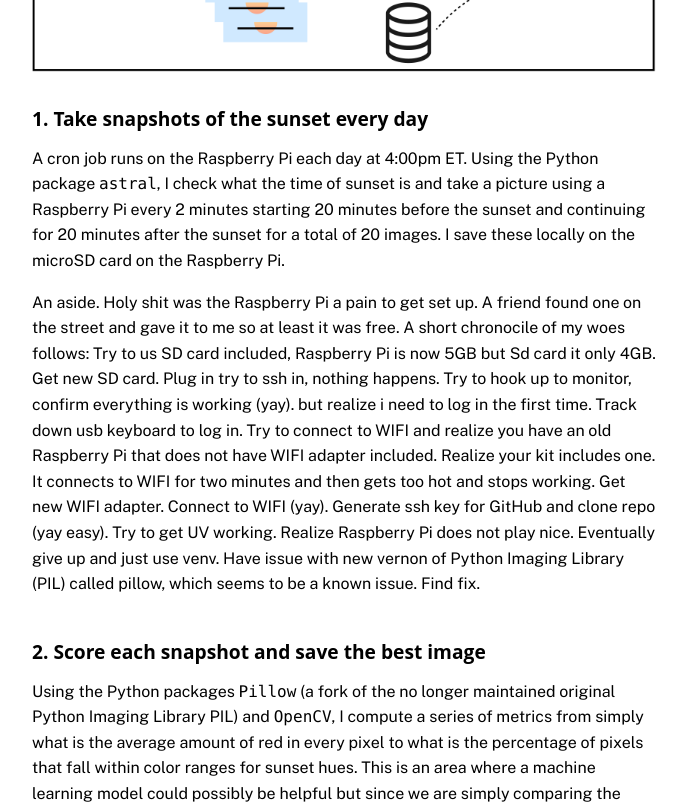
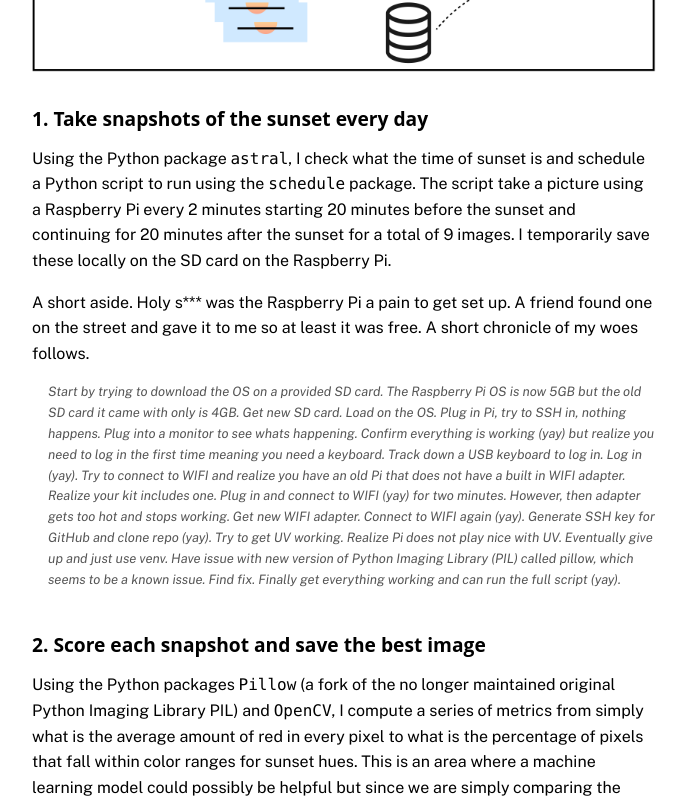
Before and after one commit to asteinhart/thesunset, a SvelteKit app: page /about in a window 1280 px wide. Shown: the part 1160-1964 px from the top of the page, without its empty margins (296-982 px from the left). Built offline with nearby package versions, Linux system fonts and the light colour scheme.

Commit message:
copy edit

```diff
--- a/src/lib/components/Calendar.svelte
+++ b/src/lib/components/Calendar.svelte
@@ -3,55 +3,48 @@
 	import { format, differenceInDays } from 'date-fns';
 
 	import { initRows, fullMonthYear, arrDays, updateRows } from '../datapicker';
-	import { currentDate } from '../store';
+	import { currentDate, scores } from '../store';
 
-	let isActive = false,
-		rows = $state(initRows()),
+	let rows = $state(initRows()),
 		selectedMonth = $state(+format(new Date(), 'MM')),
 		selectedYear = $state(+format(new Date(), 'yyyy')),
 		selectedFullDate = $state(format(new Date(), 'MM-dd-yyyy'));
 
-	// Color dictionary for dates - you can customize this based on your needs
-	const dateColors: Record<string, string> = {
-		// July 2025 with 5 gradient colors between #fb918f and #fdf29a
-		'2025-07-01': 'bg-[#fb918f]',
-		'2025-07-02': 'bg-[#fbb790]',
-		'2025-07-03': 'bg-[#fcbd91]',
-		'2025-07-04': 'bg-[#fcc292]',
-		'2025-07-05': 'bg-[#fcc893]',
-		'2025-07-06': 'bg-[#fcce94]',
-		'2025-07-07': 'bg-[#fcd395]',
-		'2025-07-08': 'bg-[#fcd996]',
-		'2025-07-09': 'bg-[#fcdf97]',
-		'2025-07-10': 'bg-[#fce498]',
-		'2025-07-11': 'bg-[#fcea99]',
-		'2025-07-12': 'bg-[#fcef9a]',
-		'2025-07-13': 'bg-[#fcf59b]',
-		'2025-07-14': 'bg-[#fdfa9c]',
-		'2025-07-15': 'bg-[#fd9f8f]',
-		'2025-07-16': 'bg-[#fbc690]',
-		'2025-07-17': 'bg-[#fccc93]',
-		'2025-07-18': 'bg-[#fcd396]',
-		'2025-07-19': 'bg-[#fcdb97]',
-		'2025-07-20': 'bg-[#fce298]',
-		'2025-07-21': 'bg-[#fce999]',
-		'2025-07-22': 'bg-[#fcf19a]',
-		'2025-07-23': 'bg-[#fcf89b]',
-		'2025-07-24': 'bg-[#fdf29a]',
-		'2025-07-25': 'bg-[#fba78f]',
-		'2025-07-26': 'bg-[#fccf94]',
-		'2025-07-27': 'bg-[#fce097]',
-		'2025-07-28': 'bg-[#fcec99]',
-		'2025-07-29': 'bg-[#fcf69b]',
-		'2025-07-30': 'bg-[#fdf19a]',
-		'2025-07-31': 'bg-[#fdf29a]'
-	};
+	function lookupColor(score: number) {
+		console.log('lookupColor', score);
+		if (score >= 110) {
+			return 'bg-[#fb918f]'; // Red
+		} else if (score >= 0) {
+			return 'bg-[#fbb790]'; // Orange
+		} else {
+			return 'bg-gray-100'; // Default light grey color
+		}
+	}
+
+	function createDateColors($scores: {}): Record<string, string> {
+		const dateColors: Record<string, string> = {};
+		Object.entries($scores).forEach(([date, scoreData]) => {
+			const dateKey = format(new Date(date + 'T00:00:00'), 'yyyy-MM-dd');
+			console.log('check dates', date, dateKey);
+
+			const score = scoreData.max_score || 0;
+			const color = lookupColor(score);
+
+			dateColors[dateKey] = color;
+		});
+		return dateColors;
+	}
+
+	let dateColors = $derived(createDateColors($scores));
 
 	// Function to get color for a specific date
 	function getDateColor(year: number, month: number, day: number): string {
 		const dateKey = `${year}-${padNumber(month)}-${padNumber(day)}`;
 		return dateColors[dateKey] || 'bg-gray-100'; // Default light grey color
 	}
+
+	$inspect('selectedFullDate', selectedFullDate);
+	$inspect('scores', $scores);
 
 	/**
 	 * Navigate months
@@ -124,7 +117,7 @@
 				<div class="w-full">
 					<div class="flex items-center justify-between">
 						<!-- Month year -->
-						<span class="text-lg font-bold text-gray-800 dark:text-gray-200 focus:outline-none"
+						<span class="text-lg font-bold text-black"
 							>{fullMonthYear(selectedMonth, selectedYear)}</span
 						>
 						<div class="flex items-center">
@@ -183,9 +176,7 @@
 									{#each arrDays() as day}
 										<th>
 											<div class="flex justify-center w-full">
-												<p
-													class="text-base font-medium text-center text-gray-700 dark:text-gray-300"
-												>
+												<p class="text-base font-medium text-center">
 													{day}
 												</p>
 											</div>
@@ -229,6 +220,7 @@
 							</tbody>
 						</table>
 					</div>
+					here is something
 				</div>
 			</div>
 		</div>
--- a/src/lib/components/Graph.svelte
+++ b/src/lib/components/Graph.svelte
@@ -22,7 +22,6 @@
 	let yMax = $derived(Math.max(...prepData.flatMap((d) => d.values)));
 	let yMin = $derived(Math.min(...prepData.map((d) => Math.max(...d.values))));
 
-	$inspect(yMax, yMin);
 	const xLabels = [
 		'-20min',
 		'-15min',
--- a/src/lib/components/Highlights.svelte
+++ b/src/lib/components/Highlights.svelte
@@ -28,6 +28,7 @@
 		// Convert the formatted date string to a Date object
 		const [month, day, year] = formattedDate.split('-').map(Number);
 		const clickedDate = new Date(year, month - 1, day); // month is 0-indexed
+		console.log(clickedDate);
 		currentDate.set(clickedDate);
 
 		// Smooth scroll to top
--- a/src/routes/+page.svelte
+++ b/src/routes/+page.svelte
@@ -46,10 +46,6 @@
 
 	$inspect('scores', $scores);
 
-	$inspect('currentDate', $currentDate);
-	$inspect('dateMeta', dateMeta);
-	$inspect('currentSunsetTime', currentSunsetTime);
-
 	$effect(() => {
 		// Update the sunset date whenever the current date changes
 		sunsetDate = formatDate($currentDate);
@@ -58,6 +54,10 @@
 
 	let active = $state<'calendar' | 'chart' | null>('calendar');
 </script>
+
+<svelte:head>
+	<title>Last Night's Sunset</title>
+</svelte:head>
 
 <Header />
 
--- a/src/routes/about/+page.svelte
+++ b/src/routes/about/+page.svelte
@@ -9,6 +9,10 @@
 </script>
 
 <svelte:window bind:innerWidth={windowWidth} />
+
+<svelte:head>
+	<title>About</title>
+</svelte:head>
 
 <main>
 	<Header />
@@ -62,25 +66,30 @@
 			<div class="subsection">1. Take snapshots of the sunset every day</div>
 			<div class="prose">
 				<p>
-					A cron job runs on the Raspberry Pi each day at 4:00pm ET. Using the Python package
-					<code>astral</code>, I check what the time of sunset is and take a picture using a
-					Raspberry Pi every 2 minutes starting 20 minutes before the sunset and continuing for 20
-					minutes after the sunset for a total of 20 images. I save these locally on the microSD
-					card on the Raspberry Pi.
+					Using the Python package <code>astral</code>, I check what the time of sunset is and
+					schedule a Python script to run using the <code>schedule</code> package. The script take a
+					picture using a Raspberry Pi every 2 minutes starting 20 minutes before the sunset and continuing
+					for 20 minutes after the sunset for a total of 9 images. I temporarily save these locally on
+					the SD card on the Raspberry Pi.
 				</p>
 				<p>
-					An aside. Holy shit was the Raspberry Pi a pain to get set up. A friend found one on the
-					street and gave it to me so at least it was free. A short chronocile of my woes follows:
-					Try to us SD card included, Raspberry Pi is now 5GB but Sd card it only 4GB. Get new SD
-					card. Plug in try to ssh in, nothing happens. Try to hook up to monitor, confirm
-					everything is working (yay). but realize i need to log in the first time. Track down usb
-					keyboard to log in. Try to connect to WIFI and realize you have an old Raspberry Pi that
-					does not have WIFI adapter included. Realize your kit includes one. It connects to WIFI
-					for two minutes and then gets too hot and stops working. Get new WIFI adapter. Connect to
-					WIFI (yay). Generate ssh key for GitHub and clone repo (yay easy). Try to get UV working.
-					Realize Raspberry Pi does not play nice. Eventually give up and just use venv. Have issue
-					with new vernon of Python Imaging Library (PIL) called pillow, which seems to be a known
-					issue. Find fix.
+					A short aside. Holy s*** was the Raspberry Pi a pain to get set up. A friend found one on
+					the street and gave it to me so at least it was free. A short chronicle of my woes
+					follows.
+				</p>
+				<p class="aside">
+					Start by trying to download the OS on a provided SD card. The Raspberry Pi OS is now 5GB
+					but the old SD card it came with only is 4GB. Get new SD card. Load on the OS. Plug in Pi,
+					try to SSH in, nothing happens. Plug into a monitor to see whats happening. Confirm
+					everything is working (yay) but realize you need to log in the first time meaning you need
+					a keyboard. Track down a USB keyboard to log in. Log in (yay). Try to connect to WIFI and
+					realize you have an old Pi that does not have a built in WIFI adapter. Realize your kit
+					includes one. Plug in and connect to WIFI (yay) for two minutes. However, then adapter
+					gets too hot and stops working. Get new WIFI adapter. Connect to WIFI again (yay).
+					Generate SSH key for GitHub and clone repo (yay). Try to get UV working. Realize Pi does
+					not play nice with UV. Eventually give up and just use venv. Have issue with new version
+					of Python Imaging Library (PIL) called pillow, which seems to be a known issue. Find fix.
+					Finally get everything working and can run the full script (yay).
 				</p>
 			</div>
 
@@ -223,9 +232,10 @@
 
 				<p>
 					Since the images are stored on S3, I can simply make the bucket public for read access
-					(bots pls ignore) removing the need for any backend and allowing me to host the app on
-					GitHub Pages for free. This was my first time hosting a Svelte app on GitHub pages and I
-					found the process straightforward once I understood the proper build configuration.
+					(bots pls ignore) removing the need for any backend. Thus, I can use a simple Svelte
+					application to display the images and metadata. The Svelte app fetches the images from the
+					S3 bucket and displays it on the page. I still get free credits from Heroku from a
+					previous project, so I am hosting the Svelte app there.
 				</p>
 			</div>
 			<div class="section">Future Work</div>
@@ -257,6 +267,7 @@
 				</p>
 			</div>
 		</div>
+		<a href="/" class="sunset-button"> See the latest sunset </a>
 	</div>
 </main>
 
@@ -264,6 +275,13 @@
 	p {
 		font-family: 'Public Sans', sans-serif;
 		padding-block: 0.5rem;
+	}
+
+	.aside {
+		font-style: italic;
+		color: #555;
+		margin-left: 1rem;
+		font-size: small;
 	}
 	.header {
 		display: flex;
```
